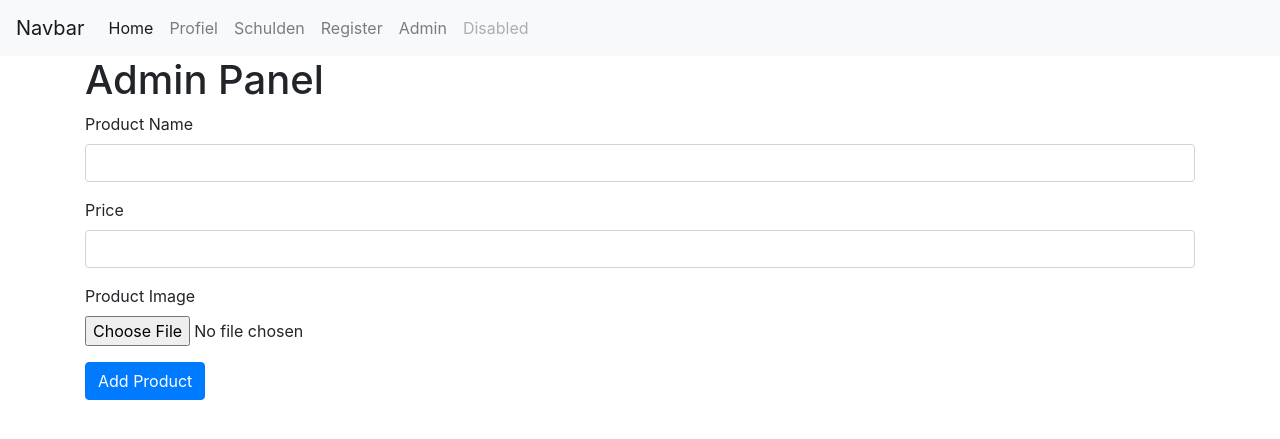
After one commit to davidverboom/nomino, a Flask app: template myproject/templates/admin_panel.html in a window 1280 px wide. The commit adds this page. Shown: the top 439 px of the page. Run offline with Flask 3, Linux system fonts and the light colour scheme; the template is opened without the code that fills it: values that come from a table or form of the project are taken from there, others are empty; some libraries are stand-ins or nearby versions.

Commit message:
admin panel

```diff
--- a/myproject/app.py
+++ b/myproject/app.py
@@ -9,7 +9,9 @@ from werkzeug.security import check_password_hash, generate_password_hash
 from werkzeug.utils import secure_filename
 from flask_sqlalchemy import SQLAlchemy
 from sqlalchemy.sql import func
-from models import db, Accounts, Review
+from models import db, Accounts, Review, Product
+from classes import AddProductForm
+
 
 app = Flask(__name__)
 
@@ -23,9 +25,9 @@ db.init_app(app)
 # Configure session to use filesystem
 app.config["SESSION_PERMANENT"] = False
 app.config["SESSION_TYPE"] = "filesystem"
+app.config['SECRET_KEY'] = '4d40fd7fcac258f0aa974b12a1422f10'
 
 Session(app)
-
 
 @app.route("/")
 def index():
@@ -33,12 +35,6 @@ def index():
         return redirect("/homepage")
     else:
         return redirect("/login")
-
-@app.route("/homepage")
-def homepage():
-    if "user_id" not in session:
-        return redirect("/login")
-    return render_template("homepage.html")
 
 
 @app.route('/login', methods=['GET', 'POST'])
@@ -127,7 +123,7 @@ def register():
     else:
         return render_template("register.html")
 
-@app.route("/review", methods=["GET","POST"])
+@app.route("/review", methods=["GET", "POST"])
 def submit_review():
     if request.method == "POST":
         if "user_id" not in session:
@@ -137,16 +133,54 @@ def submit_review():
         comment = request.form.get("comment")
         user_id = session["user_id"]
 
-        new_review = Review(user_id=user_id, stars=stars, comment=comment)
-        reviews =
+        review = Review(user_id=user_id, stars=stars, comment=comment)  # Create a Review object
 
         try:
-            db.session.add(new_review)
+            db.session.add(review)  # Add the Review object to the session
+            db.session.commit()  # Commit the changes to the database
+            return redirect("/review")
+        except Exception as e:
+            db.session.rollback()  # Rollback changes in case of an error
+            return f"Error: {str(e)}"
+    else:
+        reviews = db.session.query(Review, Accounts.username).join(Accounts, Review.user_id == Accounts.id).all()
+        return render_template("review.html", reviews=reviews)
+
+# Admin panel route
+@app.route("/admin", methods=["GET", "POST"])
+def admin_panel():
+    # Check if the user is logged in as admin
+    if "user_id" not in session:
+        return redirect("/login")
+
+    user = Accounts.query.get(session["user_id"])
+    if user.username != "adminusername":  # Replace with your actual admin username
+        return "you are not an admin"
+
+    form = AddProductForm()
+
+    if form.validate_on_submit():
+        # Save the uploaded image
+        image = form.image.data
+        filename = secure_filename(image.filename)
+        image.save(os.path.join(app.config['UPLOAD_FOLDER'], filename))
+
+        # Create a new product
+        new_product = Product(name=form.name.data, price=form.price.data, image=filename)
+
+        try:
+            db.session.add(new_product)
             db.session.commit()
-            return redirect("/homepage")
+            flash('Product added successfully!', 'success')
+            return redirect("/admin")
         except Exception as e:
             db.session.rollback()
-            return f"Error: {str(e)}"
-    else:
-        reviews = Review.query.all()  # Assuming you're fetching all reviews from the database
-        return render_template("review.html", reviews=reviews)
+            flash(f'Error: {str(e)}', 'error')
+
+    return render_template("admin_panel.html", form=form)
+
+# Modify homepage route to display products
+@app.route("/homepage")
+def homepage():
+    products = Product.query.all()
+    return render_template("homepage.html", products=products)
--- /dev/null
+++ b/myproject/classes.py
@@ -0,0 +1,14 @@
+from flask_wtf import FlaskForm
+from wtforms import StringField, IntegerField, FileField, SubmitField
+from wtforms.validators import DataRequired
+
+class AddProductForm(FlaskForm):
+    name = StringField('Product Name', validators=[DataRequired()])
+    price = IntegerField('Price', validators=[DataRequired()])
+    image = FileField('Product Image', validators=[DataRequired()])
+    submit = SubmitField('Add Product')
+
+import secrets
+
+secret_key = secrets.token_hex(16)
+print(secret_key)
--- /dev/null
+++ b/myproject/templates/admin_panel.html
@@ -0,0 +1,20 @@
+{% extends "base.html" %}
+
+{% block title %}Admin Panel{% endblock %}
+
+{% block content %}
+<h1>Admin Panel</h1>
+<form method="POST" enctype="multipart/form-data">
+    {{ form.hidden_tag() }}
+    <div class="form-group">
+        {{ form.name.label }} {{ form.name(class="form-control") }}
+    </div>
+    <div class="form-group">
+        {{ form.price.label }} {{ form.price(class="form-control") }}
+    </div>
+    <div class="form-group">
+        {{ form.image.label }} {{ form.image(class="form-control-file") }}
+    </div>
+    <button type="submit" class="btn btn-primary">Add Product</button>
+</form>
+{% endblock %}
--- a/myproject/templates/base.html
+++ b/myproject/templates/base.html
@@ -16,13 +16,16 @@
                      <a class="nav-link" href="/login">Home <span class="sr-only">(current)</span></a>
 		</li>
 		<li class="nav-item">
-		    <a class="nav-link" href="/review">Review</a>
+		    <a class="nav-link" href="#">Profiel</a>
 		</li>
-        <li class="nav-item">
-		    <a class="nav-link" href="/login">Login</a>
+		<li class="nav-item">
+		    <a class="nav-link" href="#">Schulden</a>
 		</li>
         <li class="nav-item">
 		    <a class="nav-link" href="/register">Register</a>
+		</li>
+        <li class="nav-item">
+		    <a class="nav-link" href="/admin">Admin</a>
 		</li>
 		<li class="nav-item">
 		    <a class="nav-link disabled" href="#" tabindex="-1" aria-disabled="true">Disabled</a>
--- a/myproject/templates/review.html
+++ b/myproject/templates/review.html
@@ -15,10 +15,10 @@
 <hr>
 
 <h2>Recent Reviews</h2>
-{% for review in reviews %}
+{% for review, username in reviews %}
 <div class="card">
     <div class="card-body">
-        <h5 class="card-title">{{ review.user }}</h5>
+        <h5 class="card-title">{{ username }}</h5>
         <p class="card-text">Stars: {{ review.stars }}</p>
         <p class="card-text">Comment: {{ review.comment }}</p>
     </div>
```
Also changed, not shown: myproject/models.py (+9 -4 lines), myproject/templates/admin.html (deleted, +0 -68 lines), myproject/templates/homepage.html (+16 -5 lines), myproject/uploads/2023-10-21.png (added), 2 other files.
